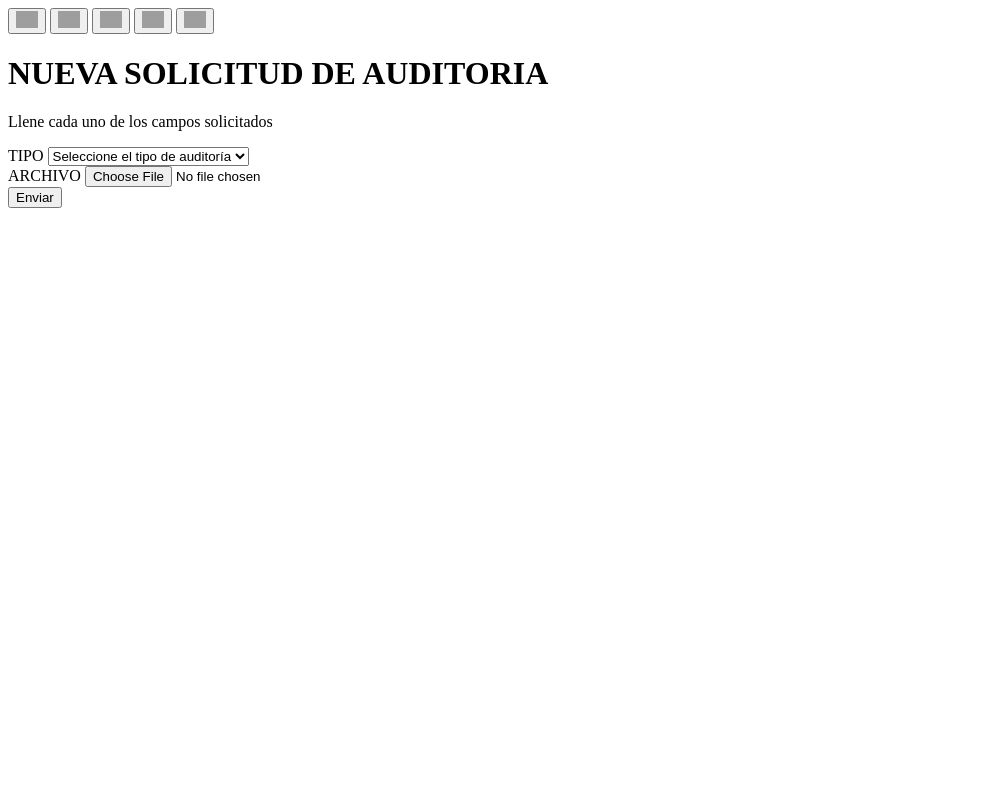
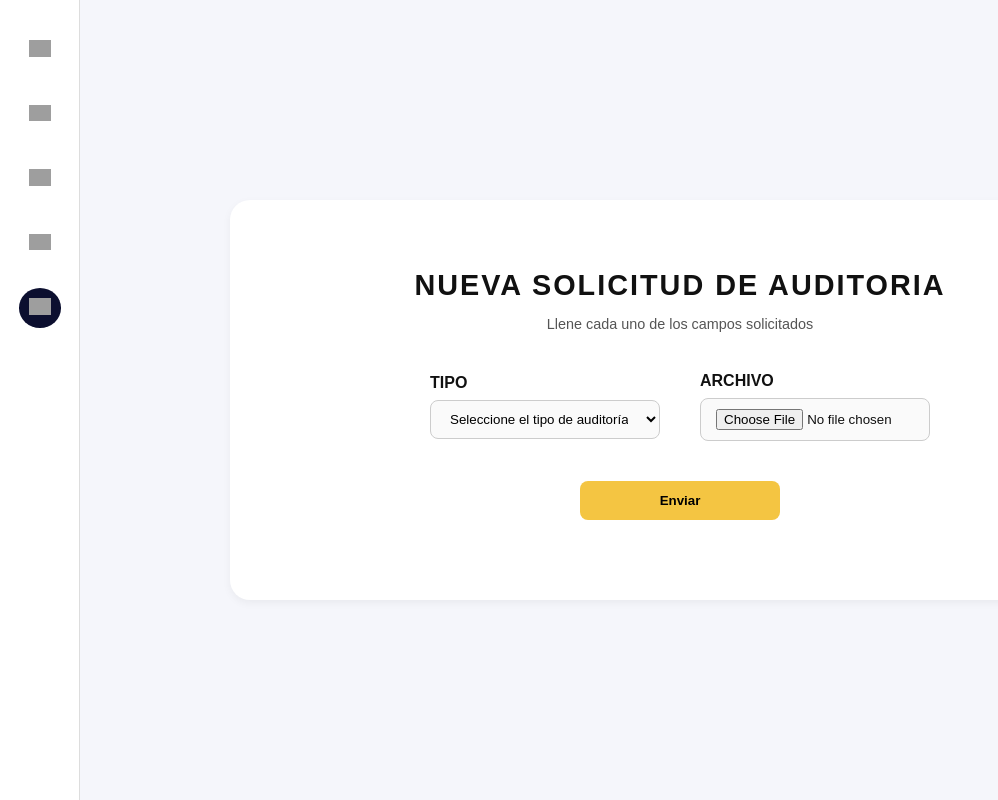
Before and after one commit to TlacaelelGD/Sistemas-Contables, a plain HTML site: page Sistema Contable/solicitud_auditoria.html in a window 1280 px wide. Shown: the whole page, without its empty margins (0-998 px from the left). Drawn offline with Linux system fonts and the light colour scheme; grey boxes are pictures that could not be loaded; a script that the page names is missing.

Commit message:
Creacion de styles y scripts SA
CSS y Scrip

```diff
--- /dev/null
+++ b/Sistema Contable/Styles/stylesSA.css
@@ -0,0 +1,121 @@
+* {
+  box-sizing: border-box;
+  font-family: 'Poppins', sans-serif;
+}
+
+body {
+  margin: 0;
+  background-color: #f5f6fb;
+  color: #111;
+  display: flex;
+  height: 100vh;
+  overflow: hidden;
+}
+
+/* Barra lateral */
+.sidebar {
+  width: 80px;
+  background-color: #fff;
+  border-right: 1px solid #ddd;
+  display: flex;
+  flex-direction: column;
+  align-items: center;
+  padding-top: 30px;
+  gap: 25px;
+}
+
+.sidebar button {
+  background: none;
+  border: none;
+  cursor: pointer;
+  padding: 10px;
+  border-radius: 50%;
+  transition: background 0.2s;
+}
+
+.sidebar button:hover {
+  background-color: #eef0f6;
+}
+
+.sidebar .active {
+  background-color: #0c0f2f;
+  color: #fff;
+}
+
+/* Contenedor principal */
+.main-content {
+  flex: 1;
+  display: flex;
+  justify-content: center;
+  align-items: center;
+}
+
+.card {
+  background-color: #fff;
+  border-radius: 20px;
+  padding: 50px 80px;
+  box-shadow: 0 3px 8px rgba(0, 0, 0, 0.05);
+  max-width: 900px;
+  width: 100%;
+  text-align: center;
+}
+
+h1 {
+  font-size: 1.8rem;
+  font-weight: 800;
+  margin-bottom: 5px;
+  letter-spacing: 2px;
+}
+
+p.subtitle {
+  color: #555;
+  font-size: 0.9rem;
+  margin-bottom: 40px;
+}
+
+.form-row {
+  display: flex;
+  justify-content: center;
+  align-items: center;
+  gap: 40px;
+  flex-wrap: wrap;
+  margin-bottom: 30px;
+}
+
+label {
+  font-weight: 600;
+  display: block;
+  text-align: left;
+  margin-bottom: 8px;
+}
+
+select,
+input[type="file"] {
+  padding: 10px 15px;
+  width: 230px;
+  border-radius: 8px;
+  border: 1px solid #ccc;
+  background-color: #fafafa;
+  cursor: pointer;
+}
+
+select:focus,
+input[type="file"]:focus {
+  outline: 2px solid #f4c542;
+  border-color: transparent;
+}
+
+button.enviar {
+  background-color: #f4c542;
+  border: none;
+  border-radius: 8px;
+  padding: 12px 80px;
+  font-weight: 600;
+  cursor: pointer;
+  transition: background 0.2s, transform 0.1s;
+}
+
+button.enviar:hover {
+  background-color: #f7b916;
+  transform: scale(1.02);
+}
--- a/Sistema Contable/solicitud_auditoria.html
+++ b/Sistema Contable/solicitud_auditoria.html
@@ -4,7 +4,7 @@
   <meta charset="UTF-8" />
   <meta name="viewport" content="width=device-width, initial-scale=1.0" />
   <title>Nueva Solicitud de Auditoría</title>
-  <link rel="stylesheet" href="styles.css" />
+  <link rel="stylesheet" href="Styles/stylesSA.css" />
   <script src="script.js" defer></script>
 </head>
 <body>
@@ -44,7 +44,8 @@
 
         <div>
           <label for="archivo">ARCHIVO</label>
-          <input type="file" id="archivo" />
+          <!-- Solo permite .pdf y .csv -->
+          <input type="file" id="archivo" accept=".pdf,.csv" />
         </div>
 
         <div>
```
Also changed, not shown: Sistema Contable/js/scriptSA.js (added, +25 -0 lines).
